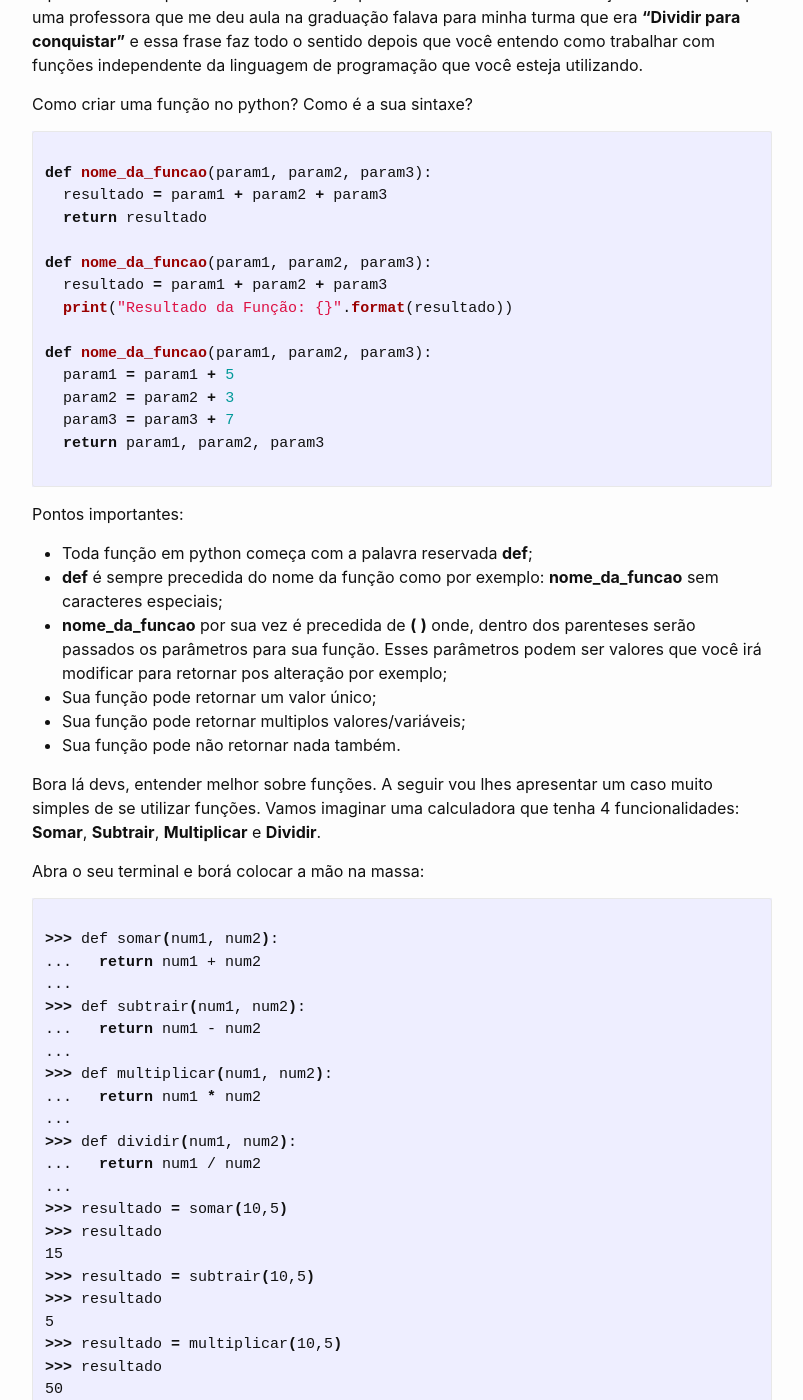
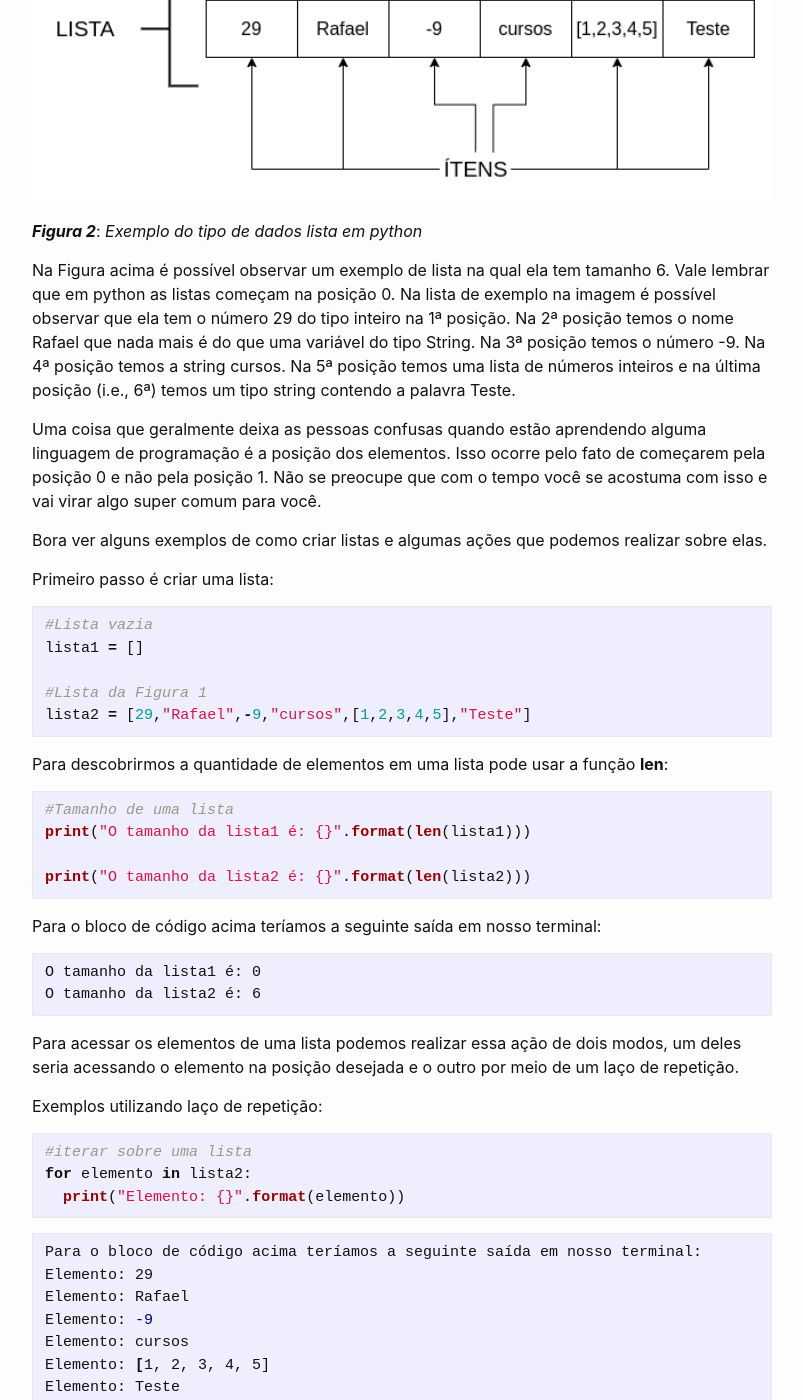
Before and after one commit to rafaelsanches123/rafaelsanches123.github.io, a Jekyll site: the page built from _posts/2020-02-15-introducao-a-linguagem-python.markdown, in a window 1280 px wide and 1400 px high, scrolled down 32321 px. Shown: the whole window, without its empty margins (238-1041 px from the left). Built offline with Jekyll 4.4.1, drawn with Linux system fonts in a browser that asks for light colours; comment, search, counter and statistics services are not loaded; some of the changed text lies outside the part shown.

Commit message:
adição de modificações em listas utilizando python

````diff
--- a/_posts/2020-02-15-introducao-a-linguagem-python.markdown
+++ b/_posts/2020-02-15-introducao-a-linguagem-python.markdown
@@ -71,6 +71,7 @@ Bora lá então se você for utilizar algum dos listados acima para fazer esse c
 A seguir, temos uma imagem do [Repl.it](https://repl.it/languages/python3) e alguns apontamentos de como utilizar ele para esse curso:
 
 ![python-web-repl.it]({{ site.url }}/assets/repl-it-languages-python3.png){:style="width: 100%" }
+***Figura 1***: *Exemplo de ambiente web alternativo para programar em python*
 
 A própria imagem acima fala por si só não é mesmo? Na parte esquerda do site, você cria os seus scripts com a extensão __.py__. No meio do site, fica a região na qual representa um editor de textos para python e ele vai colorir seus códigos e ajudar você a visualizar melhor seus comandos python. Na parte a direita do site, fica o __terminal__ e é nele que vai aparecer o resultado do que codificarmos. Você pode escrever seus códigos no editor no bloco central do site e depois que escrever seu código você deve executar ele e para isso você dever clicar no botão __Run__ que fica logo acima do nosso editor. Após clicar nele seu código será interpretado e o resultado irá aparecer no seu terminal.
 
@@ -1066,7 +1067,7 @@ Exercícios para praticar o que aprendeu:
 
 8. Criar uma variável e atribuir o conteúdo "Eu sou pequeno!" o a ela. Depois de atribuir o conteúdo a variável, imprimir todo o conteúdo em caixa baixa.
 
-9. Faça um programa que solicite ao usuário 2 variáveis onde, a primeira recebera um texto e a segunda um outro texto com conteúdo diferentes. Verifique qual variavél tem o tamanho maior entre as duas e imprimir qual é a maior.
+9. Faça um programa que solicite ao usuário 2 variáveis onde, a primeira recebera um texto e a segunda um outro texto com conteúdo diferentes. Verifique qual variável tem o tamanho maior entre as duas e imprimir qual é a maior.
 
 10. Faça um programa que solicite um texto e separe ele por meio do delimitador "*".
 
@@ -1128,9 +1129,96 @@ Durante meus anos de desenvolvimento eu particularmente não cheguei a precisar
 
 ### Lista:
 
+As listas em Python são uma sequência ordenada de valores onde, cada valor na lista é identificado por um índice. Os valores que formam uma lista são chamados elementos ou itens. Listas são similares a strings, que são uma sequência de caracteres, no entanto, diferentemente de strings, os itens de uma lista podem ser de tipos diferentes e tamanhos.
+
+Veja um exemplo na imagem a seguir:
+
+![lista-em-python]({{ site.url }}/assets/listas-em-python.png){:style="width: 100%" }
+
+***Figura 2***: *Exemplo do tipo de dados lista em python*
+
+Na Figura acima é possível observar um exemplo de lista na qual ela tem tamanho 6. Vale lembrar que em python as listas começam na posição 0. Na lista de exemplo na imagem é possível observar que ela tem o número 29 do tipo inteiro na 1ª posição. Na 2ª posição temos o nome Rafael que nada mais é do que uma variável do tipo String. Na 3ª posição temos o número -9. Na 4ª posição temos a string cursos. Na 5ª posição temos uma lista de números inteiros e na última posição (i.e., 6ª) temos um tipo string contendo a palavra Teste.
+
+Uma coisa que geralmente deixa as pessoas confusas quando estão aprendendo alguma linguagem de programação é a posição dos elementos. Isso ocorre pelo fato de começarem pela posição 0 e não pela posição 1. Não se preocupe que com o tempo você se acostuma com isso e vai virar algo super comum para você.
+
+Bora ver alguns exemplos de como criar listas e algumas ações que podemos realizar sobre elas.
+
+Primeiro passo é criar uma lista:
+```python
+#Lista vazia
+lista1 = []
+
+#Lista da Figura 1
+lista2 = [29,"Rafael",-9,"cursos",[1,2,3,4,5],"Teste"]
+```
+Para descobrirmos a quantidade de elementos em uma lista pode usar a função __len__:
+
+```python
+#Tamanho de uma lista
+print("O tamanho da lista1 é: {}".format(len(lista1)))
+
+print("O tamanho da lista2 é: {}".format(len(lista2)))
+```
+
+Para o bloco de código acima teríamos a seguinte saída em nosso terminal:
+```bash
+O tamanho da lista1 é: 0
+O tamanho da lista2 é: 6
+```
+Para acessar os elementos de uma lista podemos realizar essa ação de dois modos, um deles seria acessando o elemento na posição desejada e o outro por meio de um laço de repetição.
+
+Exemplos utilizando laço de repetição:
+
+```python
+#iterar sobre uma lista
+for elemento in lista2:
+  print("Elemento: {}".format(elemento))
+```
+```bash
+Para o bloco de código acima teríamos a seguinte saída em nosso terminal:
+Elemento: 29
+Elemento: Rafael
+Elemento: -9
+Elemento: cursos
+Elemento: [1, 2, 3, 4, 5]
+Elemento: Teste
+```
+```python
+#exibir posição e elemento daquela posição
+for posicao, elemento in enumerate(lista2):
+  print("Posição: {}, Elemento: {}".format(posicao, elemento))
+```
+
+Para o bloco de código acima teríamos a seguinte saída em nosso terminal:
+```bash
+Posição: 0, Elemento: 29
+Posição: 1, Elemento: Rafael
+Posição: 2, Elemento: -9
+Posição: 3, Elemento: cursos
+Posição: 4, Elemento: [1, 2, 3, 4, 5]
+Posição: 5, Elemento: Teste
+```
+Veja agora alguns exemplos acessando diretamente a posição de uma lista:
+
+```python
+print(lista1[0])
+```
+Para o bloco de código acima teríamos a seguinte saída em nosso terminal:
+```bash
+Traceback (most recent call last):
+  File "main.py", line 27, in <module>
+    print(lista1[0])
+IndexError: list index out of range
+```
+Para o exemplo acima a lista1 esta vazia logo, não é possível acessar nada nela e por isso ao tentarmos acessar uma posição qualquer nela ela gerou a exceção acima na saída do código. Lembre se que mesmo para uma lista que contenha elementos e não esteja vazia se você tentar acessar uma posição que não exista nessa lista a exceção acima também ocorrerá.
+
+Em desenvolvimento...
+
 ### Dicionário:
+Em desenvolvimento...
 
 ### Conjunto:
+Em desenvolvimento...
 
 ## Funções
 
````
Also changed, not shown: other parts of _posts/2020-02-15-introducao-a-linguagem-python.markdown (+1 -1 lines), Gemfile.lock, README.md, assets/listas-em-python.png (added).
